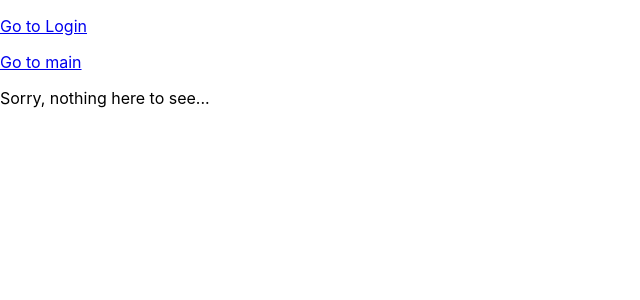
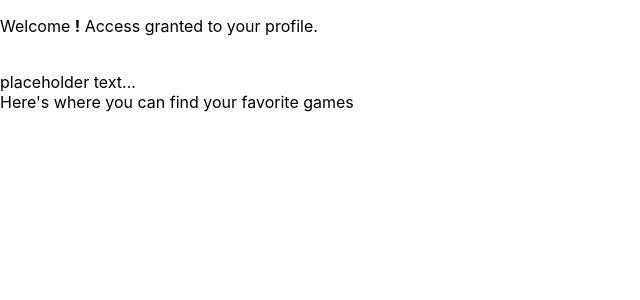
Before and after one commit to OscarSindemark/project-final, a React (Create React App) app in the folder frontend/: page /profile in a window 1280 px wide. Shown: the top 300 px of the page, without its empty margins (0-640 px from the left). Built offline with nearby package versions, Linux system fonts and the light colour scheme.

Commit message:
got started on basic profile section, tailwind not working, trying to find problem in frontend

```diff
--- a/frontend/package.json
+++ b/frontend/package.json
@@ -3,7 +3,11 @@
   "version": "1.0.0",
   "private": true,
   "dependencies": {
+    "@headlessui/react": "^1.7.15",
+    "@heroicons/react": "^2.0.18",
     "@reduxjs/toolkit": "^1.9.5",
+    "@types/estree": "^1.0.1",
+    "@types/ws": "^8.5.5",
     "react": "^18.2.0",
     "react-dom": "^18.2.0",
     "react-redux": "^8.0.5",
--- a/frontend/src/App.js
+++ b/frontend/src/App.js
@@ -7,6 +7,7 @@ import { combineReducers, configureStore } from '@reduxjs/toolkit';
 import user from 'reducers/user';
 import thoughts from 'reducers/thought';
 import { Provider } from 'react-redux';
+import Profile from 'components/Profile';
 
 export const App = () => {
   const reducer = combineReducers({
@@ -20,6 +21,7 @@ export const App = () => {
       <BrowserRouter>
         <Routes>
           <Route path='/login' element={<Login/>}></Route>
+          <Route path='/profile' element={<Profile/>}></Route>
           <Route path='/' element={<Main/>}></Route>
           <Route path='*' element={<NotFound/>}></Route>
         </Routes>
--- /dev/null
+++ b/frontend/src/components/AllTags.js
@@ -0,0 +1 @@
+import React from "react";
--- a/frontend/src/components/Login.js
+++ b/frontend/src/components/Login.js
@@ -15,6 +15,7 @@ const Login = () => {
             navigate("/")
         }
     }, [accessToken]);
+
     const onFormSubmit = (event) => {
         event.preventDefault()
         const options = {
@@ -22,7 +23,7 @@ const Login = () => {
             headers: {
                 "contentType": "application/json"
             },
-            body: JSON.stringify({username: username, password: setPassword})
+            body: JSON.stringify({username: username, password: password})
         }
         fetch(API_URL(mode), options)
             .then(response => response.json())
--- /dev/null
+++ b/frontend/src/components/Profile.js
@@ -0,0 +1,26 @@
+import React from "react";
+import './Profile.css'
+import { useSelector } from "react-redux";
+
+
+const Profile = () => {
+    const { username } = useSelector((state) => state.user)
+
+    return(
+        <><div>
+            <figure>{username?.username.charAt(0).toUpperCase()}</figure>
+            <span>
+                <p>Welcome <strong>{username?.username}!</strong> Access granted to your profile.</p>
+            </span>
+        </div><section className="profile-section">
+                <img className="profile-pic" />
+                <div className="name">{username}</div>
+                <div className="about-section">placeholder text...</div>
+                <div className="favorite-games">Here's where you can find your favorite games</div>
+            </section></>
+
+
+    )
+}
+
+export default Profile
--- /dev/null
+++ b/frontend/src/reducers/profile.js
@@ -0,0 +1 @@
+import { createSlice } from "@reduxjs/toolkit";
```
Also changed, not shown: frontend/src/components/Profile.css (added), 1 other file (tests, documents, lock files or other folders).
